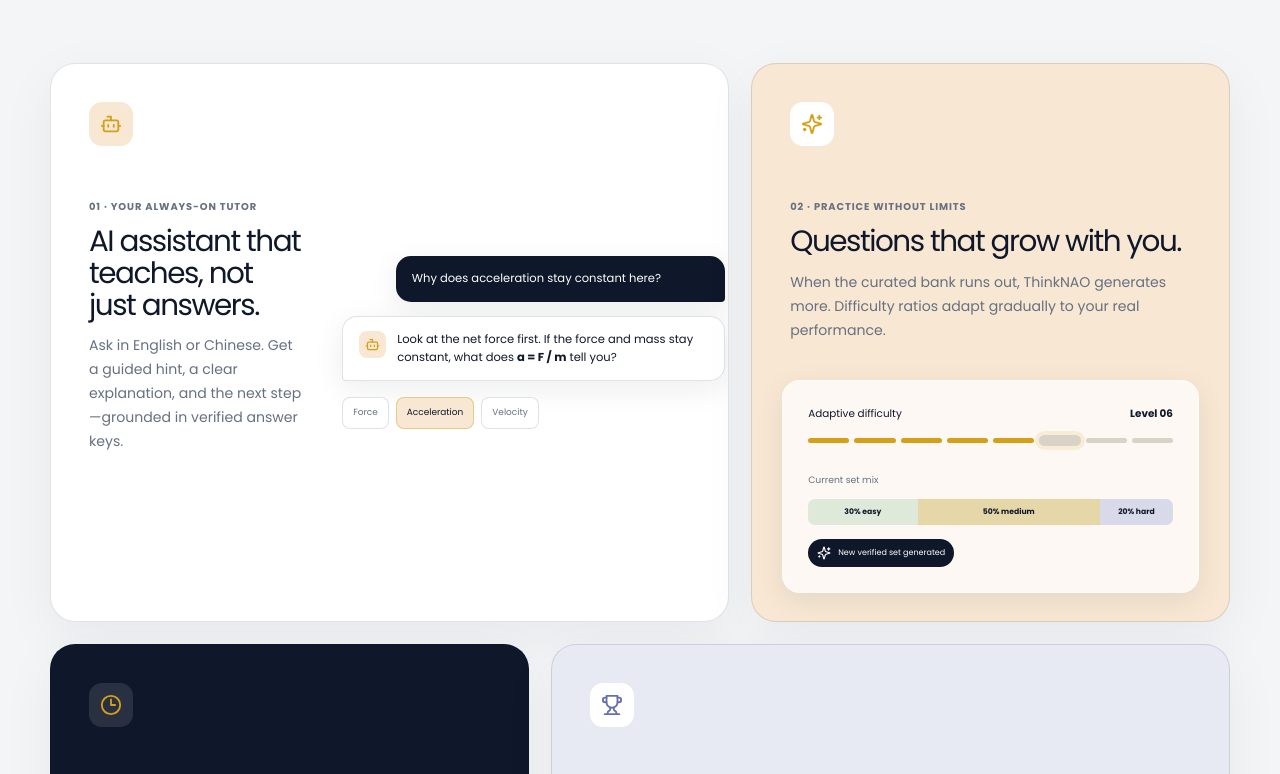
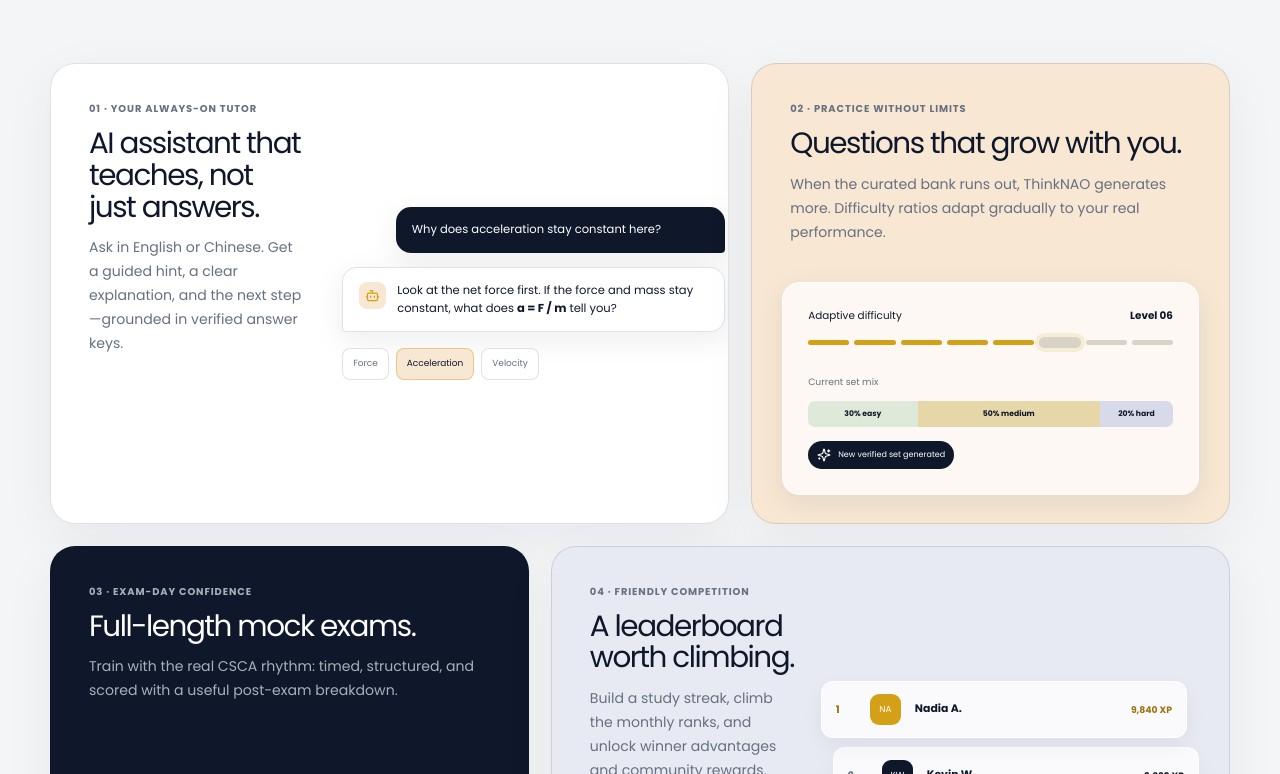
Before and after one commit to nao-group/thinknao-landing-page, a Next.js app: page / in a window 1280 px wide. Shown: the part 2066-2840 px from the top of the page. Built offline with nearby package versions, Linux system fonts and the light colour scheme.

Commit message:
chore: comment out icon properties in features array

```diff
--- a/components/landing/thinknao-landing.tsx
+++ b/components/landing/thinknao-landing.tsx
@@ -29,28 +29,28 @@ import {
 
 const features = [
   {
-    icon: Bot,
+    // icon: Bot,
     eyebrow: "01 · Your always-on tutor",
     title: "AI assistant that teaches, not just answers.",
     body: "Ask in English or Chinese. Get a guided hint, a clear explanation, and the next step—grounded in verified answer keys.",
     className: "feature-ai",
   },
   {
-    icon: Sparkles,
+    // icon: Sparkles,
     eyebrow: "02 · Practice without limits",
     title: "Questions that grow with you.",
     body: "When the curated bank runs out, ThinkNAO generates more. Difficulty ratios adapt gradually to your real performance.",
     className: "feature-practice",
   },
   {
-    icon: Clock3,
+    // icon: Clock3,
     eyebrow: "03 · Exam-day confidence",
     title: "Full-length mock exams.",
     body: "Train with the real CSCA rhythm: timed, structured, and scored with a useful post-exam breakdown.",
     className: "feature-exam",
   },
   {
-    icon: Trophy,
+    // icon: Trophy,
     eyebrow: "04 · Friendly competition",
     title: "A leaderboard worth climbing.",
     body: "Build a study streak, climb the monthly ranks, and unlock winner advantages and community rewards.",
@@ -346,11 +346,11 @@ export function ThinkNaoLanding() {
         </div>
         <div className="features-grid">
           {features.map((feature, index) => {
-            const Icon = feature.icon;
+            // const Icon = feature.icon;
             return (
               <article className={`feature-card ${feature.className}`} key={feature.title} data-reveal style={{ "--delay": `${index * 45}ms` } as React.CSSProperties}>
                 <div className="feature-copy">
-                  <div className="feature-icon"><Icon size={22} /></div>
+                  {/* <div className="feature-icon"><Icon size={22} /></div> */}
                   <span>{feature.eyebrow}</span>
                   <h3>{feature.title}</h3>
                   <p>{feature.body}</p>
```
